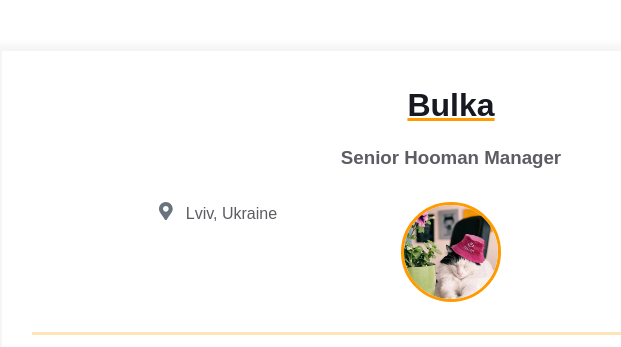
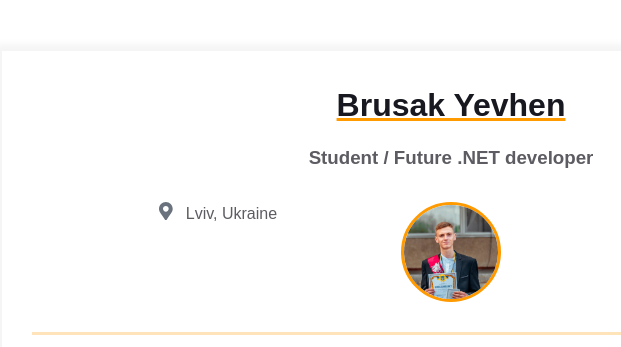
Before and after one commit to YevhenBrusak/homepage, a plain HTML site: page index.html in a window 1280 px wide. Shown: the top 347 px of the page, 189-810 px from the left. Drawn offline with Linux system fonts and the light colour scheme.

Commit message:
Added own primary content

```diff
--- a/index.html
+++ b/index.html
@@ -11,8 +11,8 @@
       <div class="resume">
         <div class="container">
           <div class="resume__block">
-            <h1 class="contact-info__header">Bulka</h1>
-            <h3 class="contact-info__sub-header">Senior Hooman Manager</h3>
+            <h1 class="contact-info__header">Brusak Yevhen</h1>
+            <h3 class="contact-info__sub-header">Student / Future .NET developer</h3>
 
             <div class="contact_info_container fh">
               <div class="contact-info__block"></div>
@@ -27,7 +27,7 @@
                 <span>Lviv, Ukraine</span>
               </a>
               <div class="contact-info__block contact-info__block--center">
-                <img class="contact-info__avatar" src="assets/avatar.png" alt="Avatar">
+                <img class="contact-info__avatar" src="assets/my_avatar.jpeg" alt="Avatar">
               </div>
               <a href="https://ua.linkedin.com/company/binary-studio_241166" rel="author" class="contact-info__item">
                 <div class="contact-info__item-icon-wrapper">
```
